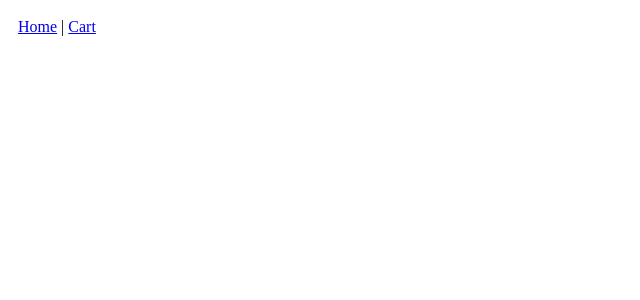
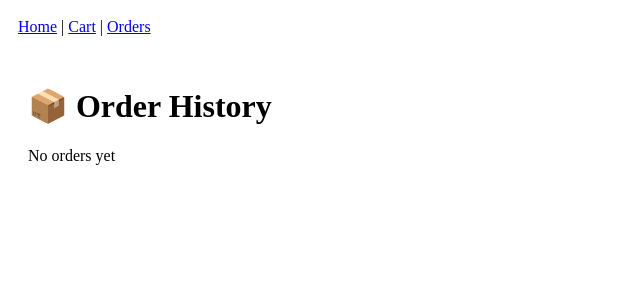
Before and after one commit to JM-19G/mano-e-commerce-web, a React (Vite) app in the folder ecommerce-app/: page /orders in a window 1280 px wide. Before the commit this address had no page. Shown: the top 300 px of the page, without its empty margins (0-640 px from the left). Built offline with nearby package versions, Linux system fonts and the light colour scheme.

Commit message:
Implement order history page with routing and display of past checkout orders

```diff
--- a/ecommerce-app/src/App.jsx
+++ b/ecommerce-app/src/App.jsx
@@ -1,17 +1,21 @@
 import { BrowserRouter, Routes, Route, Link } from "react-router-dom";
 import Home from "./pages/Home";
 import Cart from "./pages/Cart";
+import Orders from "./pages/Orders";
 
 function App() {
   return (
     <BrowserRouter>
       <div style={{ padding: 10 }}>
-        <Link to="/">Home</Link> | <Link to="/cart">Cart</Link>
+        <Link to="/">Home</Link> |{" "}
+        <Link to="/cart">Cart</Link> |{" "}
+        <Link to="/orders">Orders</Link>
       </div>
 
       <Routes>
         <Route path="/" element={<Home />} />
         <Route path="/cart" element={<Cart />} />
+        <Route path="/orders" element={<Orders />} />
       </Routes>
     </BrowserRouter>
   );
--- a/ecommerce-app/src/pages/Orders.jsx
+++ b/ecommerce-app/src/pages/Orders.jsx
@@ -0,0 +1,32 @@
+import { useSelector } from "react-redux";
+
+function Orders() {
+  const orders = useSelector((state) => state.cart.orders);
+
+  return (
+    <div style={{ padding: 20 }}>
+      <h1>📦 Order History</h1>
+
+      {orders.length === 0 && <p>No orders yet</p>}
+
+      {orders.map((order) => (
+        <div
+          key={order.id}
+          style={{ border: "1px solid #ddd", marginBottom: 15, padding: 10 }}
+        >
+          <p><b>Order ID:</b> {order.id}</p>
+          <p><b>Total:</b> ₦{order.total}</p>
+
+          <h4>Items:</h4>
+          {order.items.map((item) => (
+            <div key={item.id}>
+              {item.title} × {item.quantity}
+            </div>
+          ))}
+        </div>
+      ))}
+    </div>
+  );
+}
+
+export default Orders;
```
